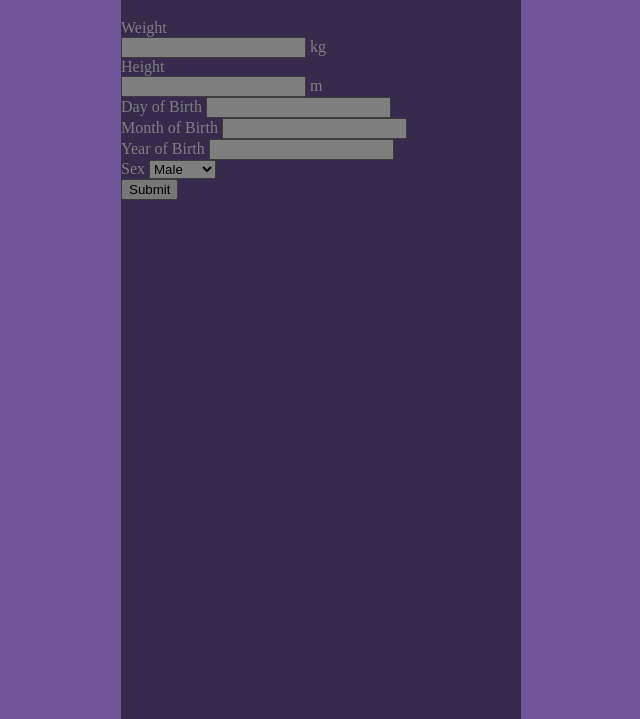
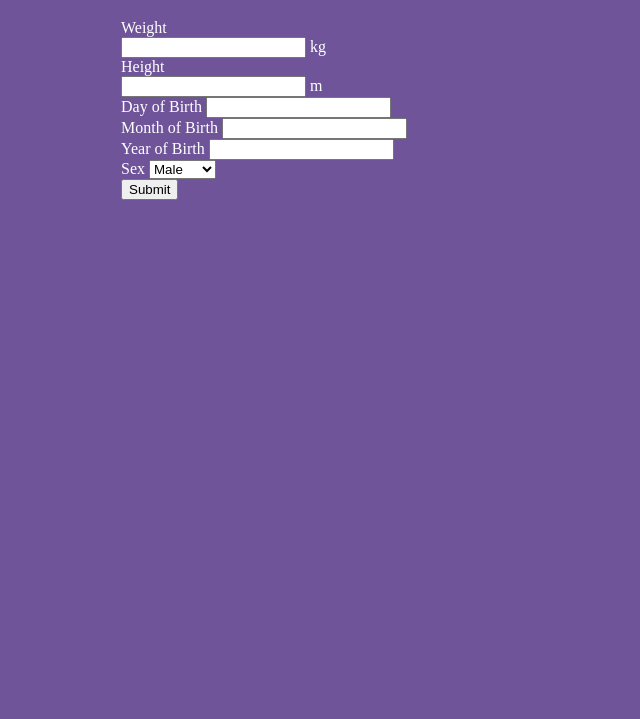
Before and after one commit to open-health-hub/clinical_calculator_frontend, a website with bundled scripts: page src/index.html in a window 1280 px wide. Shown: the part 81-800 px from the top of the page, without its empty margins (319-959 px from the left). Built offline with nearby package versions, Linux system fonts and the light colour scheme; files whose address does not match are found by name.

Commit message:
Hide loader

```diff
--- a/src/index.html
+++ b/src/index.html
@@ -60,9 +60,9 @@
       </div>
     </div>
 
-    <div class="calculator-loader">
+    <!--<div class="calculator-loader">
       <span class="loader-element glyphicon glyphicon-cog glyphicon-spin"></span>
-    </div>
+    </div>-->
 
 
     <!-- build:js js/frontend.min.js -->
```
